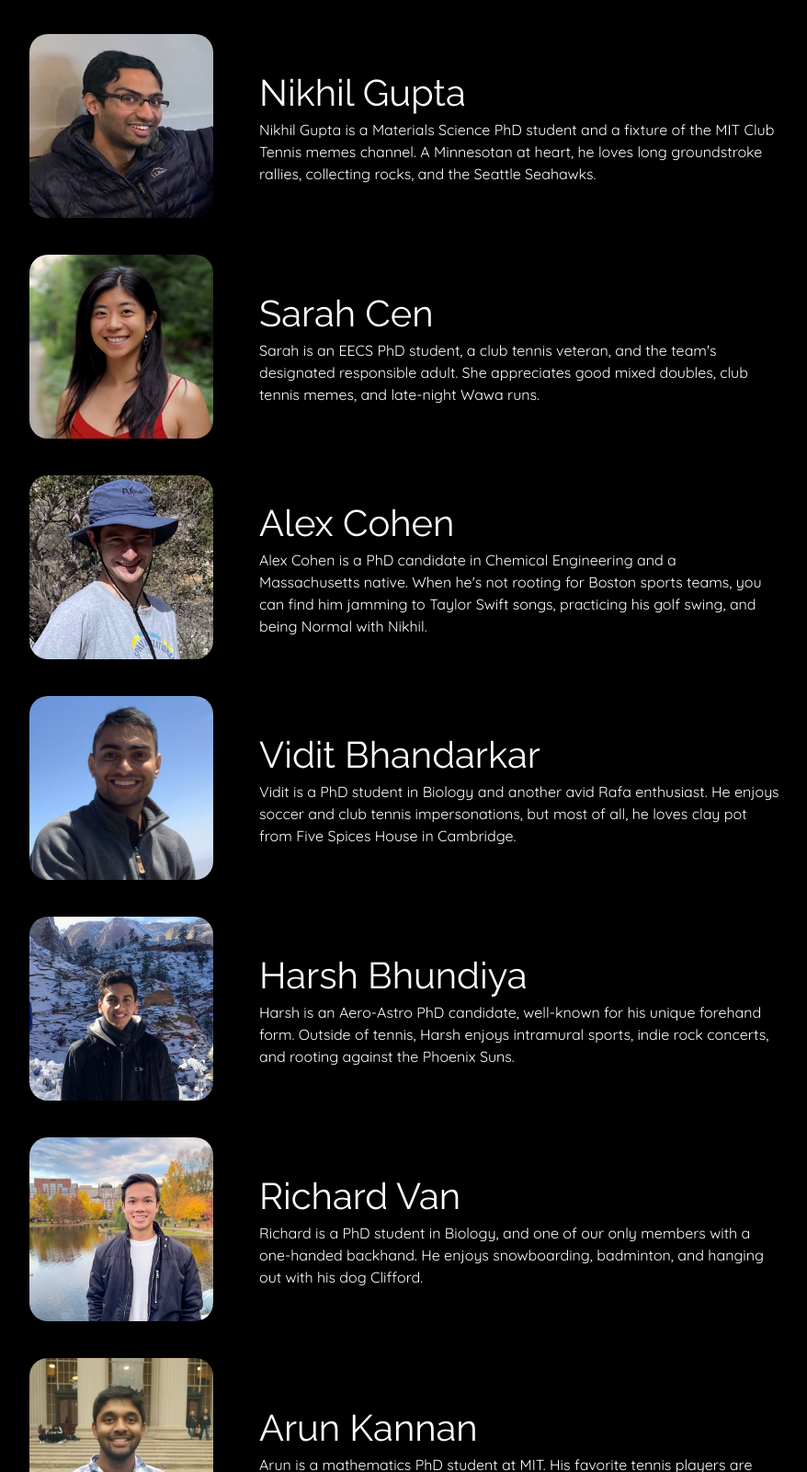
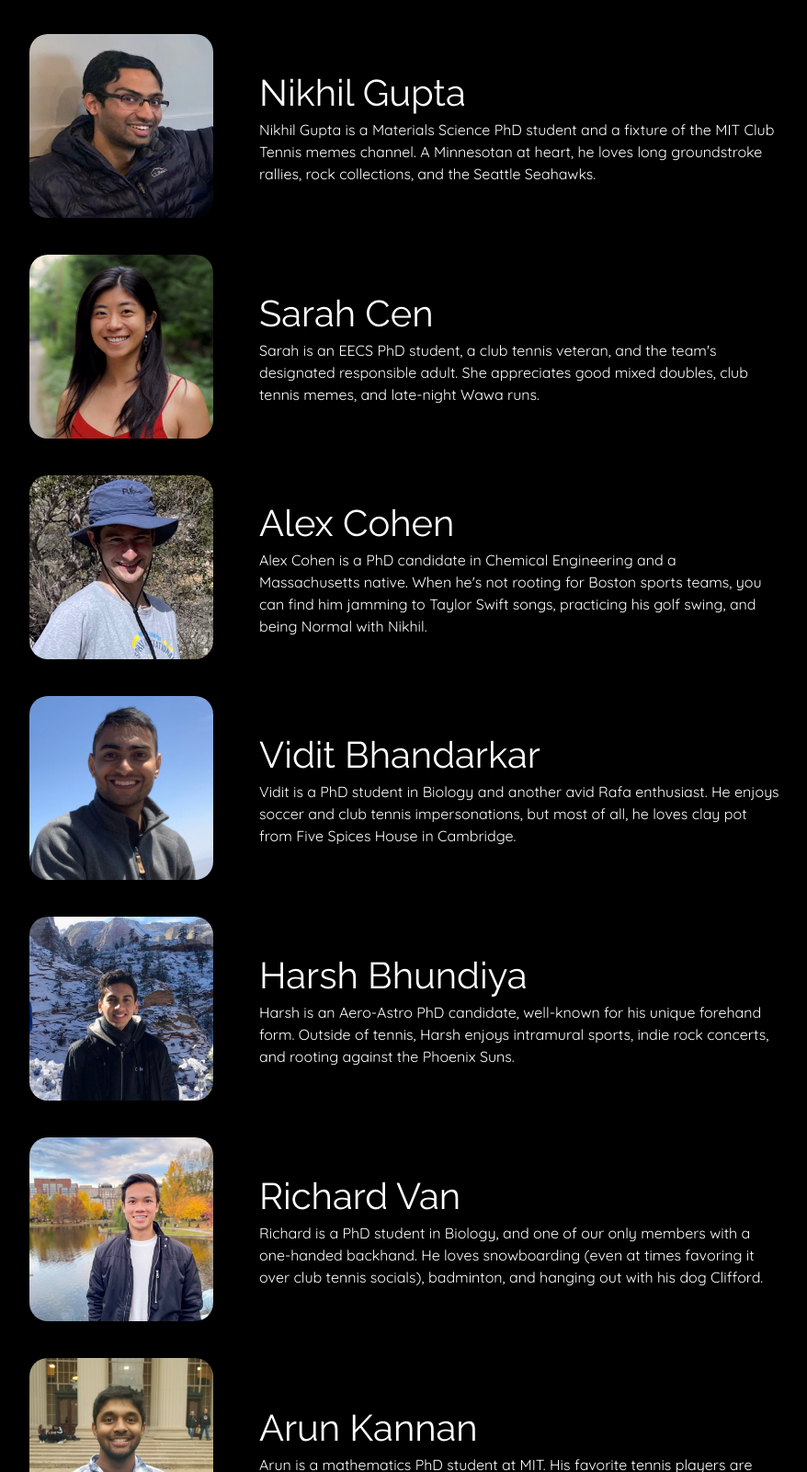
Before and after one commit to a-lchen/club-tennis-website, a website: page src/views/members.html in a window 1280 px wide. Shown: the part 1249-2850 px from the top of the page at 92% size, without its empty margins (200-1078 px from the left). Drawn offline with nearby package versions, Linux system fonts and the light colour scheme; files that its build step writes are made by us from their sources; files whose address does not match are found by name.

Commit message:
updated some descriptions

```diff
--- a/src/views/members.html
+++ b/src/views/members.html
@@ -80,7 +80,7 @@
             <div class="member-widget">
             <h2>Nikhil Gupta</h2>
             <div class="member-description">
-              Nikhil Gupta is a Materials Science PhD student and a fixture of the MIT Club Tennis memes channel. A Minnesotan at heart, he loves long groundstroke rallies, collecting rocks, and the Seattle Seahawks.
+              Nikhil Gupta is a Materials Science PhD student and a fixture of the MIT Club Tennis memes channel. A Minnesotan at heart, he loves long groundstroke rallies, rock collections, and the Seattle Seahawks.
             </div>
           </div>
         </div>
@@ -131,7 +131,7 @@
           <div class="member-widget">
             <h2>Richard Van</h2>
             <div class="member-description">
-              Richard is a PhD student in Biology, and one of our only members with a one-handed backhand. He enjoys snowboarding, badminton, and hanging out with his dog Clifford.
+              Richard is a PhD student in Biology, and one of our only members with a one-handed backhand. He loves snowboarding (even at times favoring it over club tennis socials), badminton, and hanging out with his dog Clifford.
             </div>
           </div>
         </div>
```
